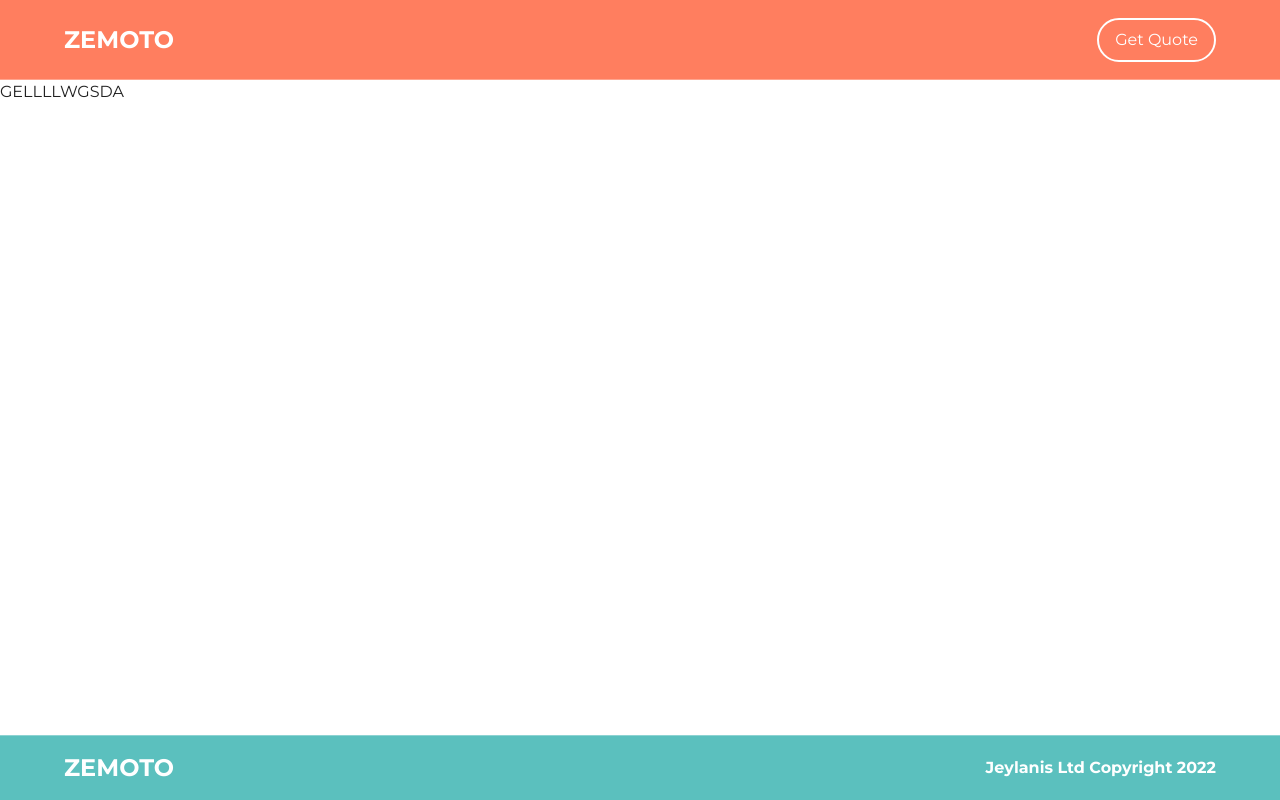
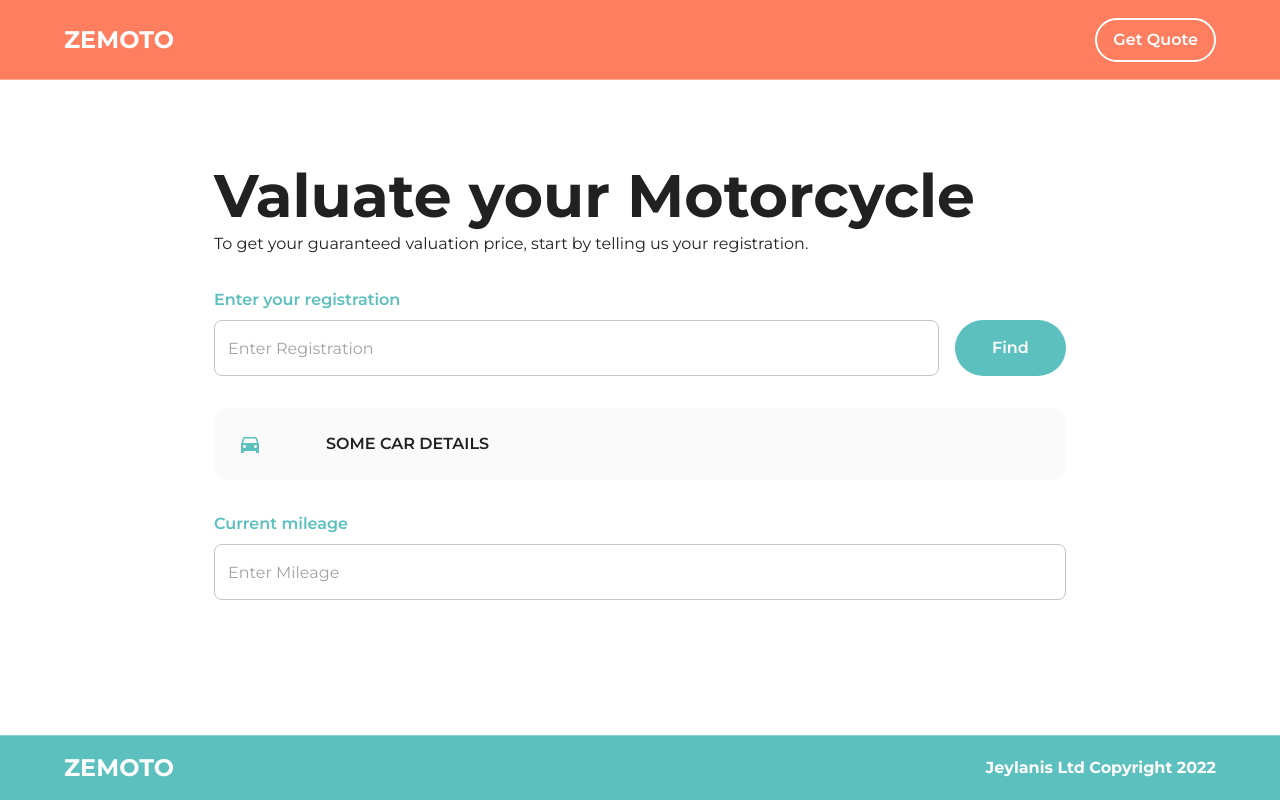
Before and after one commit to jeyjeycodes/zemoto-frontend, a Next.js app: page /get-quote in a window 1280 px wide. Built offline with nearby package versions, Linux system fonts and the light colour scheme.

Commit message:
feat: get quote stuff

```diff
--- a/src/components/CustomAppBar/index.tsx
+++ b/src/components/CustomAppBar/index.tsx
@@ -29,7 +29,7 @@ const CustomAppBar: FC = () => {
           <Box>
             <Button
               color={'secondary'}
-              sx={{ my: 2, display: 'block', border: '2px solid white' }}
+              sx={{ my: 2, display: 'block', border: '2px solid white', fontWeight: 600 }}
               onClick={() => router.push('get-quote')}
             >
               Get Quote
--- /dev/null
+++ b/src/components/GetQuoteForm/index.tsx
@@ -0,0 +1,52 @@
+import { FC, useState } from 'react';
+import { Avatar, Box, Button, Container, TextField, Typography, useTheme } from '@mui/material';
+import DirectionsCarIcon from '@mui/icons-material/DirectionsCar';
+
+interface Props {
+  regNumber: string;
+}
+
+const GetQuoteForm: FC<Props> = ({ regNumber: originalRegNumber }) => {
+  const [regNumber, setRegNumber] = useState<string>(originalRegNumber);
+  const theme = useTheme();
+
+  return (
+    <Container maxWidth={'md'} sx={{ marginTop: 10 }}>
+      <Typography variant={'h2'}>Valuate your Motorcycle</Typography>
+      <Typography>To get your guaranteed valuation price, start by telling us your registration.</Typography>
+      <Typography color={'primary'} fontWeight={600} mt={4}>
+        Enter your registration
+      </Typography>
+      <Box display={'flex'} flexDirection={'row'} mt={1}>
+        <TextField
+          placeholder={'Enter Registration'}
+          value={regNumber}
+          onChange={(event) => setRegNumber(event.target.value)}
+          fullWidth={true}
+        />
+        <Button sx={{ paddingX: 5, fontWeight: 600, marginLeft: 2 }}>Find</Button>
+      </Box>
+      <Box
+        display={'flex'}
+        flexDirection={'row'}
+        mt={4}
+        bgcolor={'#FAFAFA'}
+        padding={2}
+        alignItems={'center'}
+        borderRadius={'16px'}
+      >
+        <Avatar sx={{ backgroundColor: 'transparent', color: theme.palette.primary.main }}>
+          <DirectionsCarIcon />
+        </Avatar>
+        <Typography sx={{ paddingX: 5, fontWeight: 600, marginLeft: 2 }}>SOME CAR DETAILS</Typography>
+      </Box>
+
+      <Typography color={'primary'} fontWeight={600} mt={4}>
+        Current mileage
+      </Typography>
+      <TextField placeholder={'Enter Mileage'} fullWidth={true} sx={{ marginTop: 1 }} />
+    </Container>
+  );
+};
+
+export default GetQuoteForm;
--- a/src/pages/get-quote.tsx
+++ b/src/pages/get-quote.tsx
@@ -1,18 +1,22 @@
 import type { NextPage } from 'next';
 import Head from 'next/head';
 import { Main } from '@components/Layout/Main';
+import GetQuoteForm from '@components/GetQuoteForm';
+import { useRouter } from 'next/router';
 
 const GetQuote: NextPage = () => {
+  const router = useRouter();
+
   return (
     <div>
       <Head>
-        <title>GET TUOTEUOWTUO</title>
+        <title>Get Quote</title>
         <meta name='description' content='Generated by create next app' />
         <link rel='icon' href='/favicon.ico' />
       </Head>
 
       <Main>
-        <div>GELLLLWGSDA</div>
+        <GetQuoteForm regNumber={(router.query.regNumber as string) ?? ''} />
       </Main>
     </div>
   );
```
Also changed, not shown: src/components/GetQuoteButton/index.tsx (+5 -2 lines), src/components/GetQuoteSearchField/index.tsx (+5 -2 lines).
